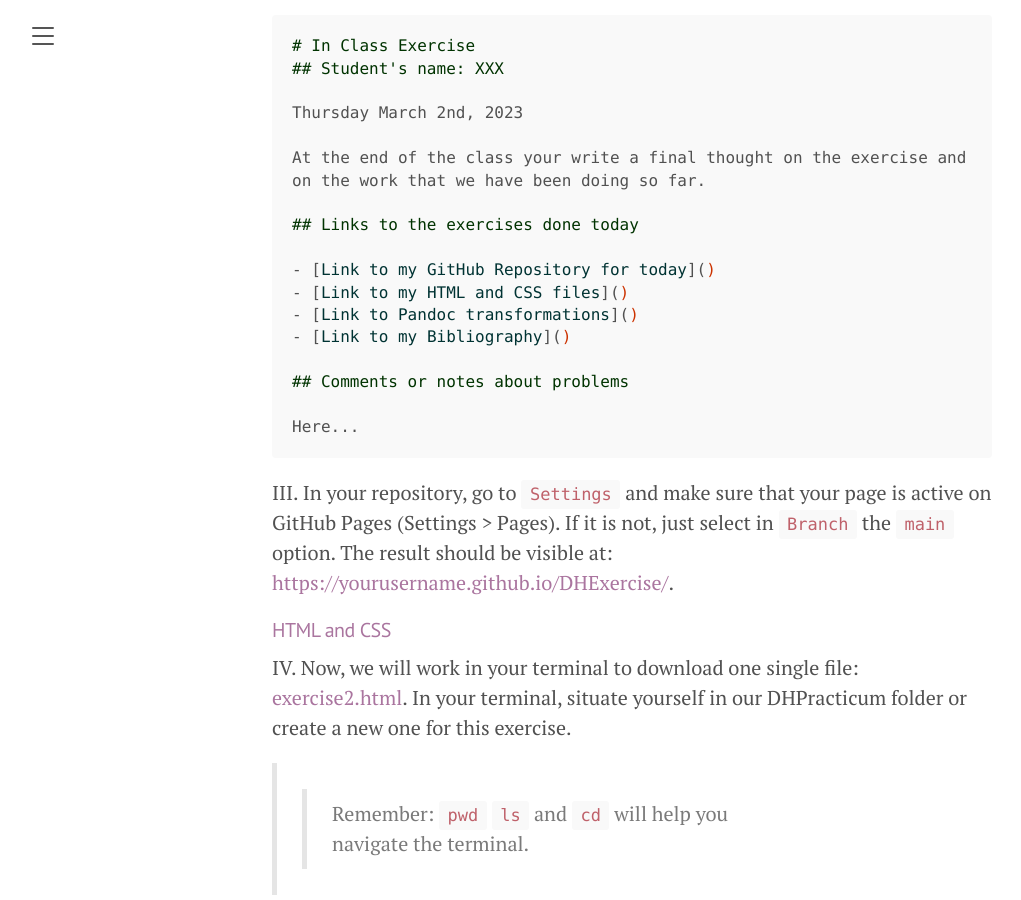
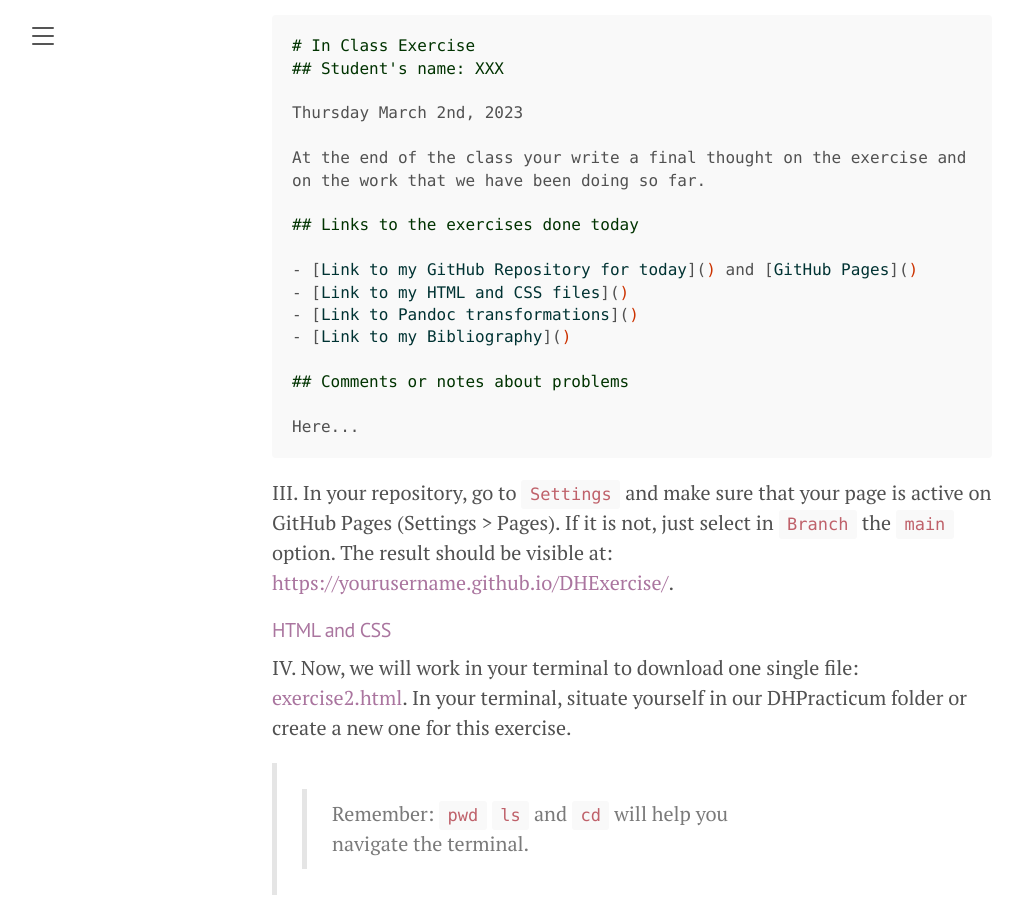
Before and after one commit to susannalles/DHPracticum_Spring23, a Jekyll site: the page built from exercises/5.InClassExercise.md, in a window 1280 px wide and 900 px high, scrolled down 945 px. Shown: the whole window, without its empty margins (8-1029 px from the left). Built offline with Jekyll 4.4.1, drawn with Linux system fonts in a browser that asks for light colours.

Commit message:
Update 5.InClassExercise.md

```diff
--- a/exercises/5.InClassExercise.md
+++ b/exercises/5.InClassExercise.md
@@ -25,7 +25,7 @@ At the end of the class your write a final thought on the exercise and on the wo
 
 ## Links to the exercises done today
 
-- [Link to my GitHub Repository for today]()
+- [Link to my GitHub Repository for today]() and [GitHub Pages]()
 - [Link to my HTML and CSS files]()
 - [Link to Pandoc transformations]()
 - [Link to my Bibliography]()
```
